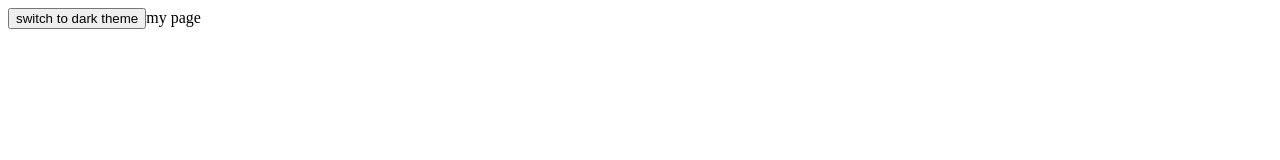
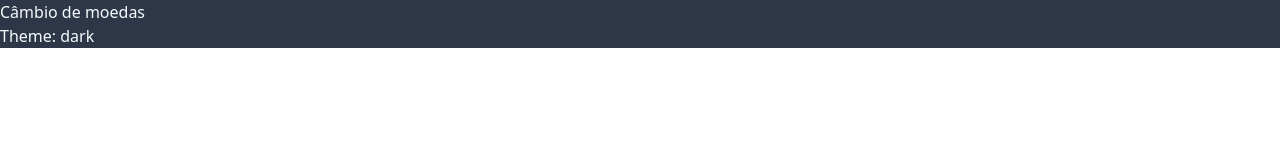
Before and after one commit to fssonca/cambio-moedas, a Gatsby site: page / in a window 1280 px wide. Built offline with nearby package versions, Linux system fonts and the light colour scheme; Gatsby itself is replaced by a stand-in of ours.

Commit message:
adding Provider for theming

```diff
--- a/src/css/index.css
+++ b/src/css/index.css
@@ -1,4 +1,8 @@
-.dark {
+@import "tailwindcss/base";
+@import "tailwindcss/components";
+@import "tailwindcss/utilities";
+
+.theme-dark {
   --color-bg-primary: #2d3748;
   --color-bg-secondary: #283141;
   --color-text-primary: #f7fafc;
@@ -6,7 +10,7 @@
   --color-text-accent: #81e6d9;
 }
 
-  .light {
+.theme-light {
   --color-bg-primary: #ffffff;
   --color-bg-secondary: #edf2f7;
   --color-text-primary: #2d3748;
@@ -14,6 +18,10 @@
   --color-text-accent: #2b6cb0;
 }
 
-  @import "tailwindcss/base";
-  @import "tailwindcss/components";
-  @import "tailwindcss/utilities";
+:root {
+  --color-bg-primary: #ffffff;
+  --color-bg-secondary: #edf2f7;
+  --color-text-primary: #2d3748;
+  --color-text-secondary: #4a5568;
+  --color-text-accent: #2b6cb0;
+}
--- a/src/pages/MyPage.tsx
+++ b/src/pages/MyPage.tsx
@@ -1,18 +1,28 @@
-import * as React from 'react';
-import { useTheme, Theme } from './ThemeContext';
+// exampleComponent.js
+import React, { useContext } from "react";
+import { Store } from "../store";
 
-const MyPage = () => {
-  const { theme, setTheme } = useTheme();
-  console.log(theme);
+const MyPage: React.FC = () => {
+  const globalState = useContext(Store);
+  const { dispatch } = globalState;
+  const { theme } = globalState.state;
+
+  const setTheme = () => {
+    const t = theme !== "light" ? "LIGHT" : "DARK";
+    dispatch({ type: t });
+  };
 
   return (
-    <div>
-      <button onClick={() => setTheme(Theme.Dark)}>
-        switch to dark theme
-      </button>
-        my page
+    <div
+      className={theme === "light" ? "theme-light" : "theme-dark"}
+      onClick={() => setTheme()}
+    >
+      <div className="bg-primaryBG transition-all	">
+        <h1 className="text-primaryTXT">Câmbio de moedas</h1>
+        <h1 className="text-primaryTXT">Theme: {theme}</h1>
       </div>
-  )
-}
+    </div>
+  );
+};
 
 export default MyPage;
--- a/src/pages/index.tsx
+++ b/src/pages/index.tsx
@@ -1,20 +1,14 @@
-import * as React from 'react';
-import '../css/index.css';
-import { ThemeContext, Theme } from './themeContext';
-import MyPage from './MyPage';
+import * as React from "react";
+import "../css/index.css";
+
+import { StateProvider } from "../store";
+import MyPage from "./MyPage";
 
 function App() {
-  const [theme, setTheme] = React.useState(Theme.Light);
-
   return (
-    <ThemeContext.Provider value={{ theme, setTheme }}>
-      <div className="App">
-        <header className="App-header">
-          <MyPage/>
-        </header>
-      </div>
-    </ThemeContext.Provider>
+    <StateProvider>
+      <MyPage />
+    </StateProvider>
   );
 }
-
 export default App;
--- a/src/pages/themeContext.ts
+++ /dev/null
@@ -1,17 +0,0 @@
-import { createContext, useContext } from "react";
-
-export enum Theme {
-  Dark = "Dark",
-  Light = "Light",
-}
-
-export type ThemeContextType = {
-  theme: Theme;
-  setTheme: (Theme: Theme) => void;
-};
-
-export const ThemeContext = createContext<ThemeContextType>({
-  theme: Theme.Dark,
-  setTheme: (theme) => console.warn("no theme provider"),
-});
-export const useTheme = () => useContext(ThemeContext);
--- /dev/null
+++ b/src/store.tsx
@@ -0,0 +1,37 @@
+import React, { createContext, useReducer } from "react";
+
+interface IState {
+  theme: string;
+}
+
+type IAction = {
+  type: string;
+};
+
+interface IContextProps {
+  state: IState;
+  dispatch: ({ type }: { type: string }) => void;
+}
+
+const Store = createContext({} as IContextProps);
+
+function reducer(state: IState, action: IAction): IState {
+  switch (action.type) {
+    case "DARK":
+      return { theme: "dark" };
+    case "LIGHT":
+      return { theme: "light" };
+  }
+}
+
+const initialState: IState = { theme: "dark" };
+
+const StateProvider = ({ children }) => {
+  const [state, dispatch] = useReducer(reducer, initialState);
+
+  return (
+    <Store.Provider value={{ state, dispatch }}>{children}</Store.Provider>
+  );
+};
+
+export {Store, StateProvider} ;
--- a/tailwind.config.js
+++ b/tailwind.config.js
@@ -8,14 +8,12 @@ module.exports = {
         serif: ["Merriweather", ...defaultTheme.fontFamily.serif],
         sans: ["Montserrat", ...defaultTheme.fontFamily.sans],
       },
-      backgroundColor: {
-        primary: "var(--color-bg-primary)",
-        secondary: "var(--color-bg-secondary)",
-      },
-      textColor: {
-        accent: "var(--color-text-accent)",
-        primary: "var(--color-text-primary)",
-        secondary: "var(--color-text-secondary)",
+      colors: {
+        primaryBG: "var(--color-bg-primary)",
+        secondaryBG: "var(--color-bg-secondary)",
+        primaryTXT: "var(--color-text-primary)",
+        secondaryTXT: "var(--color-text-secondary)",
+        accentTXT: "var(--color-text-accent)",
       },
     },
   },
```
Lines whose indentation alone changed are shown as unchanged.
